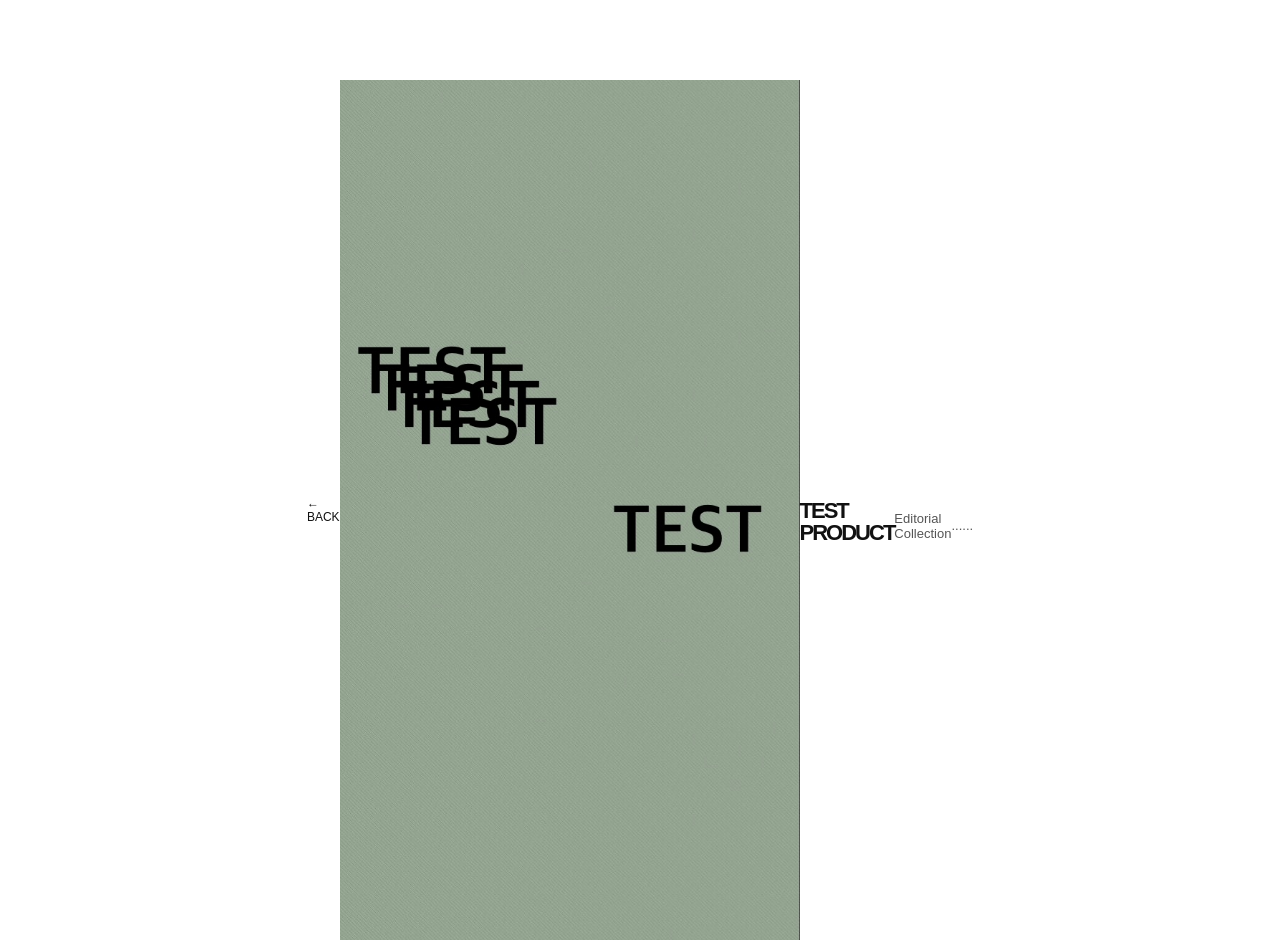
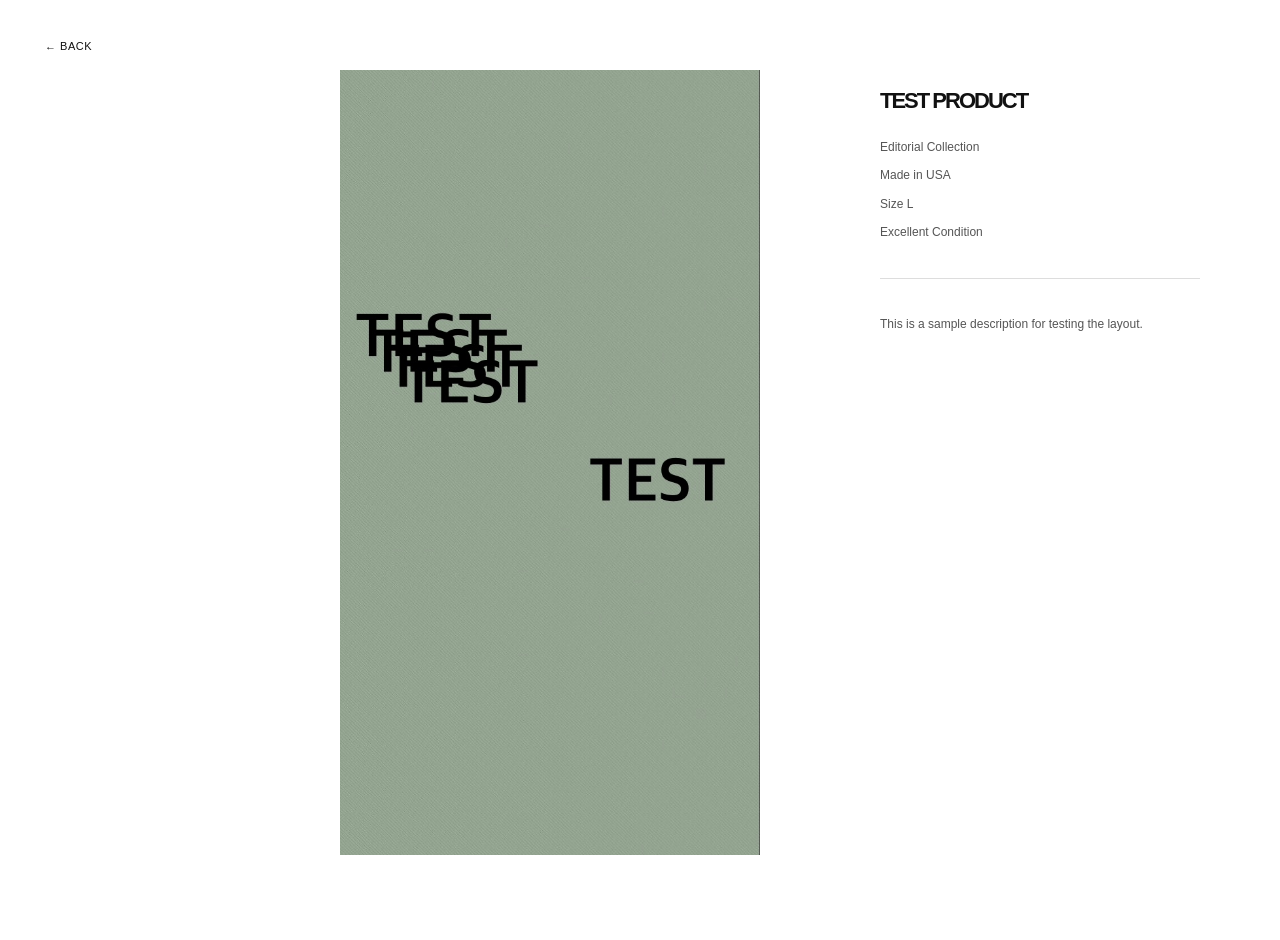
Before and after one commit to lazymen/Jang-Long, a plain HTML site: page product.html in a window 1280 px wide. Shown: the top 940 px of the page. Drawn offline with Linux system fonts and the light colour scheme.

Commit message:
상세 페이지 작업,메인 페이지 이미지 화살표 수정

```diff
--- a/product.html
+++ b/product.html
@@ -17,24 +17,48 @@
         ← BACK
     </a>
 
-        <img
-            src="images/products/test1/test1.jpg"
-            class="cover-image"
-            alt="Test Product">
+    <section class="product-hero">
+
+        <div class="product-image">
+
+            <img src="images/products/test1/test1.jpg"
+                 alt="TEST PRODUCT">
+
+        </div>
+
+        <div class="product-info">
 
             <h1>TEST PRODUCT</h1>
 
-        <p class="product-meta">
-            Editorial Collection
+            <p>Editorial Collection</p>
+
+            <p>Made in USA</p>
+
+            <p>Size L</p>
+
+            <p>Excellent Condition</p>
+
+            <hr>
+
+            <p class="description">
+
+                This is a sample description for testing the layout.
+
             </p>
 
-        <p class="product-meta">
-            ...
-        </p>
+        </div>
 
-        <p class="product-meta">
-            ...
-        </p>
+    </section>
+
+    <section class="detail-gallery">
+
+        <img src="images/products/test1/test1.jpg" alt="">
+
+        <img src="images/products/test1/test1.jpg" alt="">
+
+        <img src="images/products/test1/test1.jpg" alt="">
+
+    </section>
 
 </main>
 
--- a/style.css
+++ b/style.css
@@ -2,152 +2,178 @@
    RESET
 ======================================= */
 
-*{
-    margin:0;
-    padding:0;
-    box-sizing:border-box;
+* {
+    margin: 0;
+    padding: 0;
+    box-sizing: border-box;
 }
 
 /* =======================================
    GLOBAL
 ======================================= */
 
-body{
-    background:#ffffff;
-    font-family:Arial, Helvetica, sans-serif;
-    color:#111;
+body {
+    background: #ffffff;
+    font-family: Arial, Helvetica, sans-serif;
+    color: #111;
 }
 
-.container{
-    width:100%;
-    min-height:100vh;
-    display:flex;
-    flex-direction:column;
-    align-items:center;
+.container {
+    width: 100%;
+    min-height: 100vh;
+    display: flex;
+    flex-direction: column;
+    align-items: center;
 }
 
 /* =======================================
    HEADER
 ======================================= */
 
-header{
-    position:fixed;
-    right:25px;
-    bottom:25px;
-    text-align:right;
-    z-index:100;
+header {
+    position: fixed;
+    right: 25px;
+    bottom: 25px;
+    text-align: right;
+    z-index: 100;
 }
 
-h1{
-    font-size:20px;
-    font-weight:600;
-    letter-spacing:-2px;
-    line-height:1;
+h1 {
+    font-size: 20px;
+    font-weight: 600;
+    letter-spacing: -2px;
+    line-height: 1;
 }
 
-h1 a{
-    text-decoration:none;
-    color:#111;
+h1 a {
+    text-decoration: none;
+    color: #111;
 }
 
-header p{
-    margin-top:4px;
-    font-size:10px;
-    letter-spacing:-0.5px;
-    color:#666;
-    text-align:right;
+header p {
+    margin-top: 4px;
+    font-size: 10px;
+    letter-spacing: -0.5px;
+    color: #666;
+    text-align: right;
 }
 
 /* =======================================
    SIDEBAR
 ======================================= */
 
-.sidebar{
-    position:fixed;
-    left:45px;
-    top:50%;
-    transform:translateY(-50%);
-    display:flex;
-    flex-direction:column;
-    gap:10px;
+.sidebar {
+    position: fixed;
+    left: 45px;
+    top: 50%;
+    transform: translateY(-50%);
+    display: flex;
+    flex-direction: column;
+    gap: 10px;
 }
 
-.sidebar a{
-    color:#111;
-    text-decoration:none;
-    font-size:11px;
-    letter-spacing:.3px;
-    transition:.3s;
+.sidebar a {
+    color: #111;
+    text-decoration: none;
+    font-size: 11px;
+    letter-spacing: .3px;
+    transition: .3s;
 }
 
-.sidebar a:hover{
-    opacity:.45;
+.sidebar a:hover {
+    opacity: .45;
 }
 
 /* =======================================
    HOME
 ======================================= */
 
-main{
-    flex:1;
-    width:100%;
-    display:flex;
-    justify-content:center;
-    align-items:center;
+.home-main {
+
+    flex: 1;
+
+    width: 100%;
+
+    display: flex;
+
+    justify-content: center;
+
+    align-items: center;
+
 }
 
-.hero{
-    flex:1;
-    display:flex;
-    justify-content:center;
-    align-items:center;
+.hero {
+    flex: 1;
+    display: flex;
+    justify-content: center;
+    align-items: center;
 }
 
-.hero-slider{
-    display:flex;
-    align-items:center;
-    gap:20px;
+.hero-slider {
+    display: flex;
+    align-items: center;
+    gap: 20px;
 }
 
-.slider-window{
-    width:420px;
-    height:300px;
-    position:relative;
-    overflow:hidden;
-    background:#000;
+.slider-window {
+    width: 420px;
+    height: 300px;
+    position: relative;
+    overflow: hidden;
+    background: #000;
 }
 
-.slide{
-    position:absolute;
-    width:100%;
-    height:100%;
-    object-fit:contain;
-    opacity:0;
-    transition:.5s;
+.slide {
+    position: absolute;
+    width: 100%;
+    height: 100%;
+    object-fit: contain;
+    opacity: 0;
+    transition: .5s;
 }
 
-.slide.active{
-    opacity:1;
+.slide.active {
+    opacity: 1;
 }
 
 .prev,
-.next{
-    background:none;
-    border:none;
-    font-size:40px;
-    cursor:pointer;
-    color:#111;
+.next {
+
+    background: none;
+    border: none;
+
+    cursor: pointer;
+
+    font-family: Arial, Helvetica, sans-serif;
+
+    font-size: 16px;
+
+    font-weight: 300;
+
+    color: #666;
+
+    transition: .25s;
+
+    line-height: 1;
+
 }
 
-.slide-count{
-    position:absolute;
-    left:14px;
-    bottom:12px;
-    z-index:20;
-    font-family:"Courier New", monospace;
-    font-size:8px;
-    letter-spacing:1px;
-    color:rgba(255,255,255,.75);
+.prev:hover,
+.next:hover {
+
+    color: #111;
+
+}
+
+.slide-count {
+    position: absolute;
+    left: 14px;
+    bottom: 12px;
+    z-index: 20;
+    font-family: "Courier New", monospace;
+    font-size: 8px;
+    letter-spacing: 1px;
+    color: rgba(255, 255, 255, .75);
 }
 
 /* =======================================
@@ -162,74 +188,74 @@ main{
    PRODUCT CARD
 ======================================= */
 
-.product-grid{
+.product-grid {
 
-    width:100%;
-    max-width:700px;
+    width: 100%;
+    max-width: 700px;
 
-    margin:80px auto;
+    margin: 80px auto;
 
-    display:grid;
+    display: grid;
 
-    grid-template-columns:repeat(3,1fr);
+    grid-template-columns: repeat(3, 1fr);
 
-    gap:60px 30px;
+    gap: 60px 30px;
 
 }
 
-.product-card{
+.product-card {
 
-    display:flex;
+    display: flex;
 
-    flex-direction:column;
+    flex-direction: column;
 
-    text-decoration:none;
+    text-decoration: none;
 
-    color:#111;
+    color: #111;
 
 }
 
-.product-card img{
+.product-card img {
 
-    width:100%;
+    width: 100%;
 
-    aspect-ratio:4/5;
+    aspect-ratio: 4/5;
 
-    object-fit:cover;
+    object-fit: cover;
 
-    background:#f3f3f3;
+    background: #f3f3f3;
 
-    transition:.3s;
+    transition: .3s;
 
 }
 
-.product-card:hover img{
+.product-card:hover img {
 
-    opacity:.88;
+    opacity: .88;
 
 }
 
-.product-card h3{
+.product-card h3 {
 
-    margin-top:14px;
+    margin-top: 14px;
 
-    font-size:13px;
+    font-size: 13px;
 
-    font-weight:600;
+    font-weight: 600;
 
-    letter-spacing:.5px;
+    letter-spacing: .5px;
 
 }
 
-.product-card p{
+.product-card p {
 
-    margin-top:5px;
+    margin-top: 5px;
 
-    font-size:11px;
+    font-size: 11px;
 
-    color:#666;
+    color: #666;
 
-    line-height:1.5;
+    line-height: 1.5;
 
 }
 
@@ -239,57 +265,198 @@ main{
    PRODUCT DETAIL
 ======================================= */
 
-.product-detail{
+.product-detail {
 
-    max-width:500px;
+    max-width: 500px;
 
-    margin:80px auto;
+    margin: 80px auto;
 
-    padding:0 20px;
+    padding: 0 20px;
 
 }
 
-.back-button{
+.back-button {
 
-    display:inline-block;
+    display: inline-block;
 
-    margin-bottom:40px;
+    margin-bottom: 40px;
 
-    text-decoration:none;
+    text-decoration: none;
 
-    color:#111;
+    color: #111;
 
-    font-size:12px;
+    font-size: 12px;
 
 }
 
-.cover-image{
+.cover-image {
 
-    width:100%;
+    width: 100%;
 
-    margin-bottom:40px;
+    margin-bottom: 40px;
 
 }
 
-.product-detail h1{
+.product-detail h1 {
 
-    font-size:22px;
+    font-size: 22px;
 
-    margin-bottom:15px;
+    margin-bottom: 15px;
 
 }
 
-.product-meta{
+.product-meta {
 
-    font-size:13px;
+    font-size: 13px;
 
-    color:#555;
+    color: #555;
 
-    margin-bottom:8px;
+    margin-bottom: 8px;
 
 }
 
 
+/* =======================================
+   PRODUCT DETAIL
+======================================= */
+
+.product-detail {
+
+    max-width: 1200px;
+
+    margin: 40px auto 120px;
+
+    padding: 0 40px;
+
+}
+
+/* BACK */
+
+.back-button {
+
+    position: fixed;
+
+    top: 40px;
+
+    left: 45px;
+
+    text-decoration: none;
+
+    color: #111;
+
+    font-size: 11px;
+
+    letter-spacing: .5px;
+
+}
+
+/* 첫 화면 */
+
+.product-hero {
+
+    display: flex;
+
+    justify-content: center;
+
+    align-items: flex-start;
+
+    gap: 120px;
+
+    margin-top: 70px;
+
+}
+
+/* 대표 사진 */
+
+.product-image {
+
+    flex: 1;
+
+    display: flex;
+
+    justify-content: flex-end;
+
+}
+
+.product-image img {
+
+    width: 100%;
+
+    max-width: 420px;
+
+}
+
+/* 상품 정보 */
+
+.product-info {
+
+    width: 320px;
+
+    padding-top: 20px;
+
+}
+
+.product-info h1 {
+
+    font-size: 22px;
+
+    font-weight: 600;
+
+    margin-bottom: 25px;
+
+}
+
+.product-info p {
+
+    font-size: 12px;
+
+    color: #555;
+
+    margin-bottom: 8px;
+
+    line-height: 1.7;
+
+}
+
+.product-info hr {
+
+    margin: 35px 0;
+
+    border: none;
+
+    border-top: 1px solid #ddd;
+
+}
+
+.description {
+
+    line-height: 1.9;
+
+}
+
+/* 상세사진 */
+
+.detail-gallery {
+
+    margin-top: 180px;
+
+    display: flex;
+
+    flex-direction: column;
+
+    gap: 120px;
+
+}
+
+.detail-gallery img {
+
+    width: 100%;
+
+    max-width: 500px;
+
+    margin: 0 auto;
+
+}
 
 /* =======================================
    ABOUT
@@ -311,6 +478,4 @@ main{
    RESPONSIVE
 ======================================= */
 
-@media (max-width:768px){
-
-}
+@media (max-width:768px) {}
```
Also changed, not shown: index.html (+8 -5 lines), shop.html (+2 -2 lines). Lines whose indentation alone changed are shown as unchanged.
